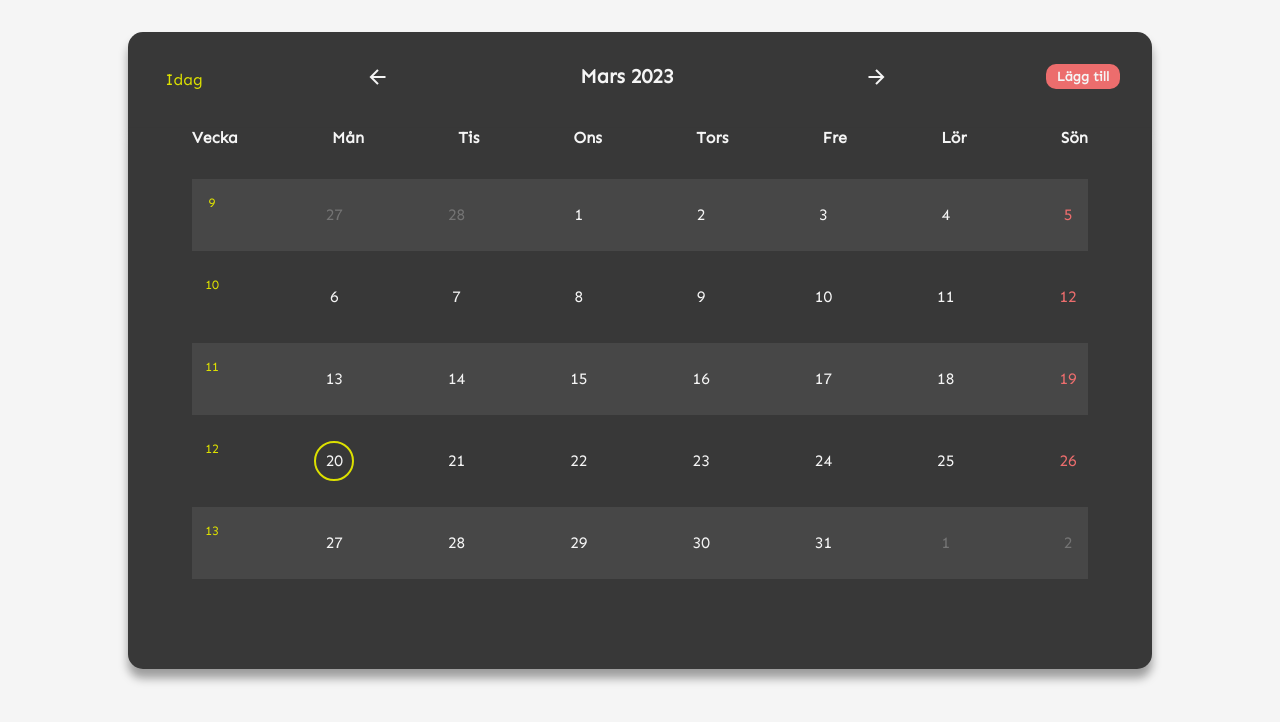
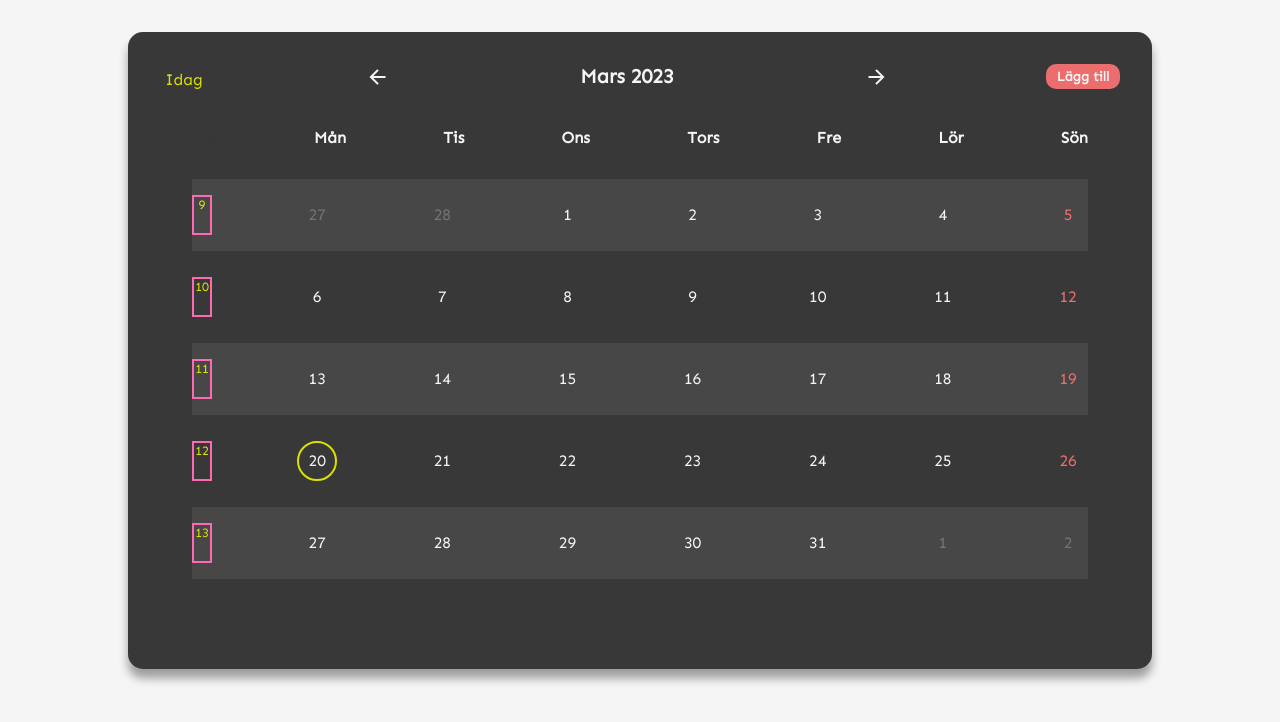
Before and after one commit to MalinJ123/calendar-app, a plain HTML site: page index.html in a window 1280 px wide. Drawn offline with nearby package versions, Linux system fonts and the light colour scheme.

Commit message:
css style

```diff
--- a/script.js
+++ b/script.js
@@ -295,8 +295,6 @@ function generateCalendar(month, year) {
 	const dayInMonth = new Date(year, monthIndex + 1, 0).getDate()
 	const firstDay = new Date(year, monthIndex).getDay() - 1
 
-	// .getDate() ----- Tar man bort den förlorar tiden formatet
-
 	// Här lägger jag till månad och år i headerH1 som skapats tidigare.
 	headerH1.innerText = ' ' + months[monthIndex] + ' ' + year;
 
--- a/style.css
+++ b/style.css
@@ -1,4 +1,5 @@
 @import url('https://fonts.googleapis.com/css2?family=Sen&display=swap');
+
 
 :root {
     --offwhite: #F5F5F5;
@@ -141,9 +142,17 @@ body {
     justify-content: space-between;
     font-weight: bold;
     color: var(--offwhite);
-    margin-left: 5vw;
+    margin-left: 4vw;
     margin-right: 5vw;
     padding-bottom: 2em;
+}
+
+.week__days :first-child{
+     font-size: 0.7em;
+     font-weight: none;
+     margin-top: 3px;
+     margin-left: 0.5em;
+     color: var(--darkgrey)
 }
 
 .day {
@@ -183,10 +192,15 @@ body {
 
 .week-num {
     color: var(--eventyellow);
-    width: 40px;
+    width: 20px;
     height: 40px;
     font-size: 0.8em;
+    border: 2px solid hotpink;
+    justify-content: flex-end;
+
 }
+
+
 
 
 /* Händelser */
```
Also changed, not shown: index.html (+1 -0 lines).
